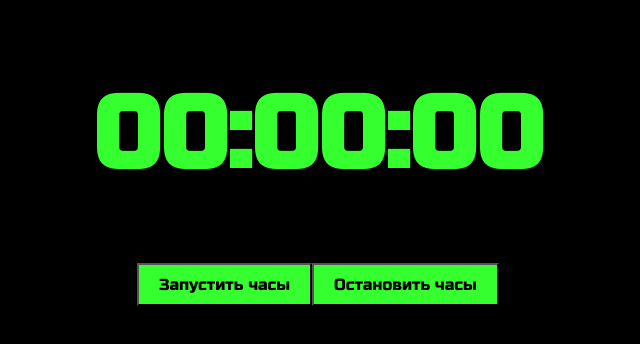
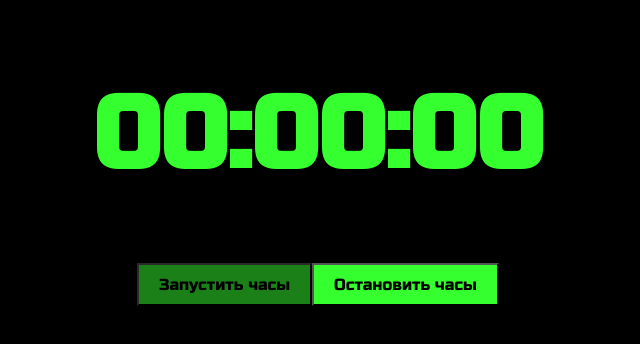
Before and after one commit to AndriyPrykhid/pre-course-clock, a plain HTML site: page index.html in a window 1280 px wide. In both pictures the pointer is over the button "Запустить часы". Shown: the whole page, without its empty margins (322-962 px from the left). Drawn offline with Linux system fonts and the light colour scheme.

Commit message:
last lesson

```diff
--- a/styles.css
+++ b/styles.css
@@ -15,6 +15,11 @@ button {
 
 }
 
+button:hover {
+    cursor: pointer;
+    opacity: 0.5;
+    transition: 0.3s;
+}
 
 .clockCase {
     display: flex;
```
